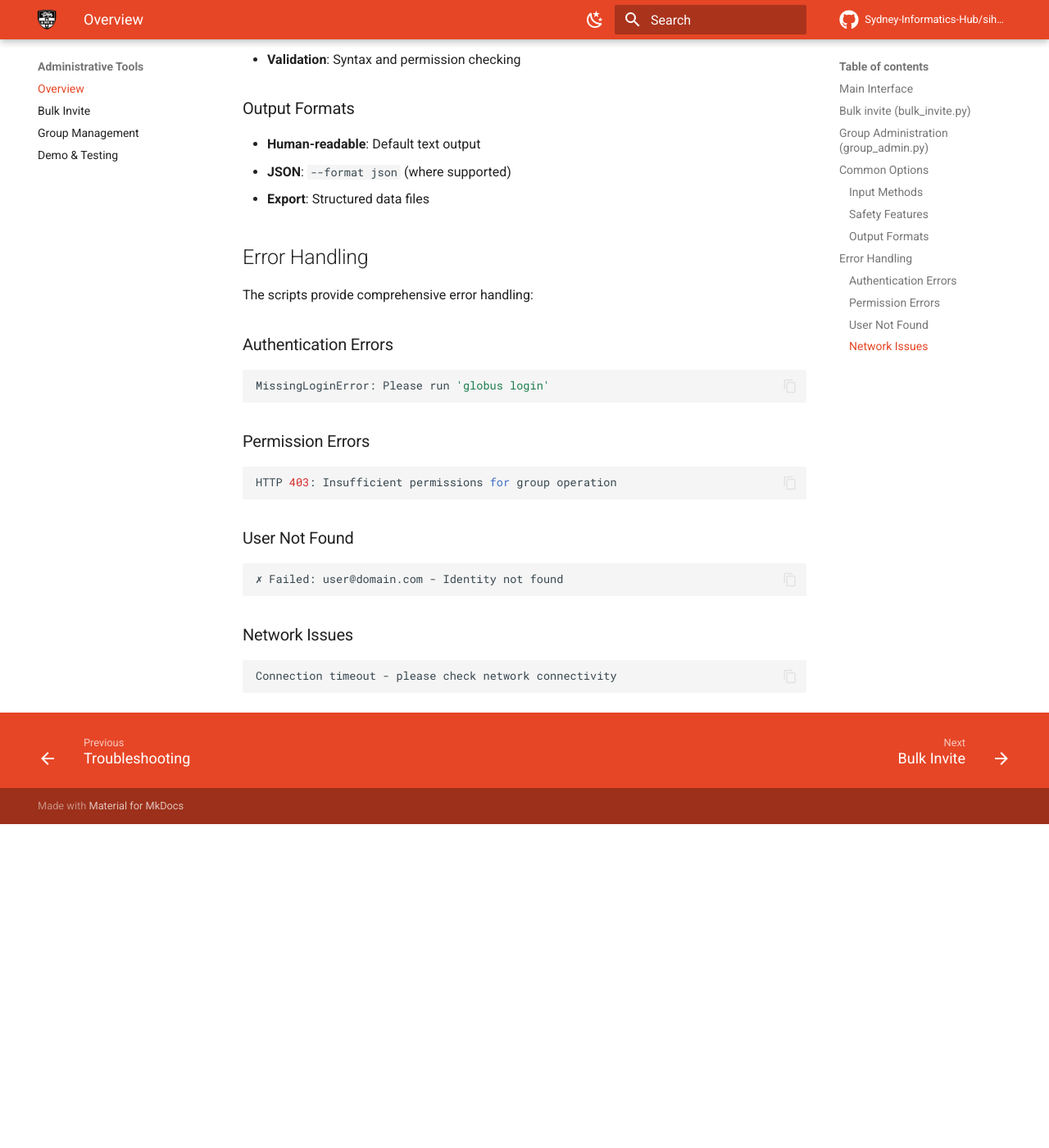
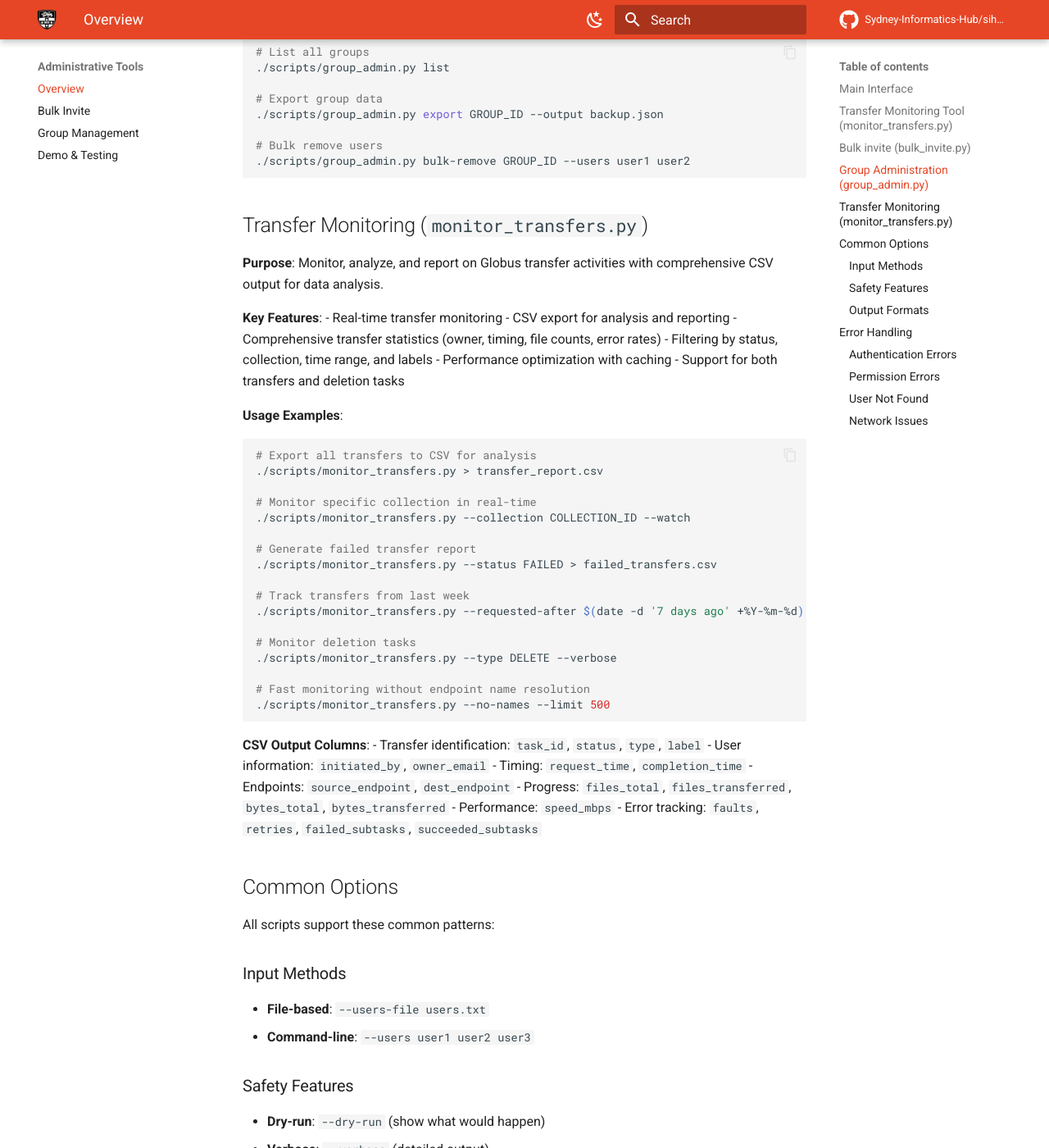
Before and after one commit to Sydney-Informatics-Hub/sih-globus, an MkDocs documentation site: the page built from docs/tools/overview.md, in a window 1280 px wide and 1400 px high, scrolled down 2008 px. Shown: the whole window at 82% size. Built offline with MkDocs 1.6.1 and Material for MkDocs 9.7.7, drawn with Linux system fonts in a browser that asks for light colours; comment, search, counter and statistics services are not loaded; before the commit the page ends 3013 px from its top, so only the background shows below that; some of the changed text lies outside the part shown.

Commit message:
Add basic reporting tools

````diff
--- a/docs/tools/overview.md
+++ b/docs/tools/overview.md
@@ -19,6 +19,26 @@ The primary entry point for all administrative operations:
 | `members` | List group members | `./scripts/globus-admin members GROUP_ID` |
 | `invite` | Bulk invite users | `./scripts/globus-admin invite GROUP_ID --users-file users.txt` |
 | `help` | Show usage information | `./scripts/globus-admin help` |
+
+## Transfer Monitoring Tool (`monitor_transfers.py`)
+
+**Purpose**: Export transfer data to CSV format with comprehensive filtering options.
+
+**Key Features**:
+- Export all transfer data to CSV format
+- Filter by status, collection, time range, and labels
+- Real-time monitoring with watch mode
+- Complete transfer details including retry counts and owner information
+
+**Usage Examples**:
+
+| Purpose | Example |
+|---------|---------|
+| Export all transfers to CSV | `python3 scripts/monitor_transfers.py > transfers.csv` |
+| Real-time monitoring | `python3 scripts/monitor_transfers.py --watch --interval 30` |
+| Filter by status | `python3 scripts/monitor_transfers.py --status FAILED` |
+| Filter by collection | `python3 scripts/monitor_transfers.py --collection UUID` |
+| Limit results | `python3 scripts/monitor_transfers.py --limit 50` |
 
 ## Bulk invite (`bulk_invite.py`)
 
@@ -65,6 +85,48 @@ The primary entry point for all administrative operations:
 ./scripts/group_admin.py bulk-remove GROUP_ID --users user1 user2
 ```
 
+## Transfer Monitoring (`monitor_transfers.py`)
+
+**Purpose**: Monitor, analyze, and report on Globus transfer activities with comprehensive CSV output for data analysis.
+
+**Key Features**:
+- Real-time transfer monitoring
+- CSV export for analysis and reporting
+- Comprehensive transfer statistics (owner, timing, file counts, error rates)
+- Filtering by status, collection, time range, and labels
+- Performance optimization with caching
+- Support for both transfers and deletion tasks
+
+**Usage Examples**:
+```bash
+# Export all transfers to CSV for analysis
+./scripts/monitor_transfers.py > transfer_report.csv
+
+# Monitor specific collection in real-time
+./scripts/monitor_transfers.py --collection COLLECTION_ID --watch
+
+# Generate failed transfer report
+./scripts/monitor_transfers.py --status FAILED > failed_transfers.csv
+
+# Track transfers from last week
+./scripts/monitor_transfers.py --requested-after $(date -d '7 days ago' +%Y-%m-%d)
+
+# Monitor deletion tasks
+./scripts/monitor_transfers.py --type DELETE --verbose
+
+# Fast monitoring without endpoint name resolution
+./scripts/monitor_transfers.py --no-names --limit 500
+```
+
+**CSV Output Columns**:
+- Transfer identification: `task_id`, `status`, `type`, `label`
+- User information: `initiated_by`, `owner_email`
+- Timing: `request_time`, `completion_time`
+- Endpoints: `source_endpoint`, `dest_endpoint`
+- Progress: `files_total`, `files_transferred`, `bytes_total`, `bytes_transferred`
+- Performance: `speed_mbps`
+- Error tracking: `faults`, `retries`, `failed_subtasks`, `succeeded_subtasks`
+
 ## Common Options
 
 All scripts support these common patterns:
@@ -85,7 +147,7 @@ All scripts support these common patterns:
 
 ## Error Handling
 
-The scripts provide comprehensive error handling:
+The scripts provide some error handling. You will see the following error commands:
 
 ### Authentication Errors
 ```bash
````
Also changed, not shown: scripts/README.md (+120 -2 lines), 1 other file.
